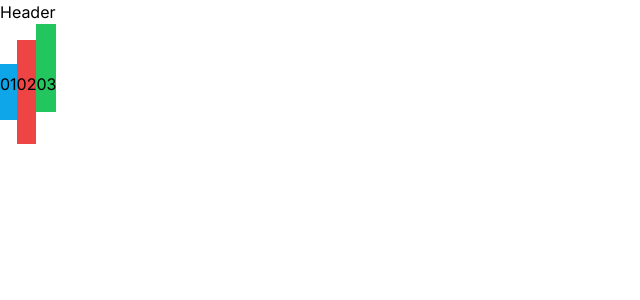
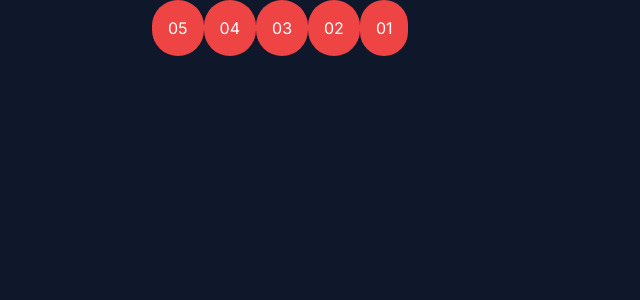
Before and after one commit to britzky/tailwindcss-tutorial, a Next.js app: page / in a window 1280 px wide. Shown: the top 300 px of the page, without its empty margins (0-640 px from the left). Built offline with nearby package versions, Linux system fonts and the light colour scheme.

Commit message:
finished layout

```diff
--- a/src/app/page.tsx
+++ b/src/app/page.tsx
@@ -2,12 +2,13 @@ import Image from 'next/image'
 
 export default function Home() {
   return (
-    <div className=" Parent">
-      <div>Header</div>
-      <div className="flex items-baseline ...">
-        <div className=" bg-sky-500 pt-2 pb-6">01</div>
-        <div className=" bg-red-500 pt-8 pb-12">02</div>
-        <div className="bg-green-500 pt-12 pb-4">03</div>
+    <div className="h-screen text-white Parent bg-slate-900">
+      <div className="container flex">
+      <div className="bg-red-500 z-40 border-white rounded-full p-4">05</div>
+      <div className="bg-red-500 z-30 border-white rounded-full p-4">04</div>
+      <div className="bg-red-500 z-20 border-white rounded-full p-4">03</div>
+      <div className="bg-red-500 z-10 border-white rounded-full p-4">02</div>
+      <div className="bg-red-500 z-0 border-white rounded-full p-4">01</div>
       </div>
     </div>
 
--- a/tailwind.config.js
+++ b/tailwind.config.js
@@ -5,6 +5,9 @@ module.exports = {
 
   ],
   theme: {
+    container: {
+      center: true
+    },
     screens: {
       sm: '480px',
       md: '768px',
```
